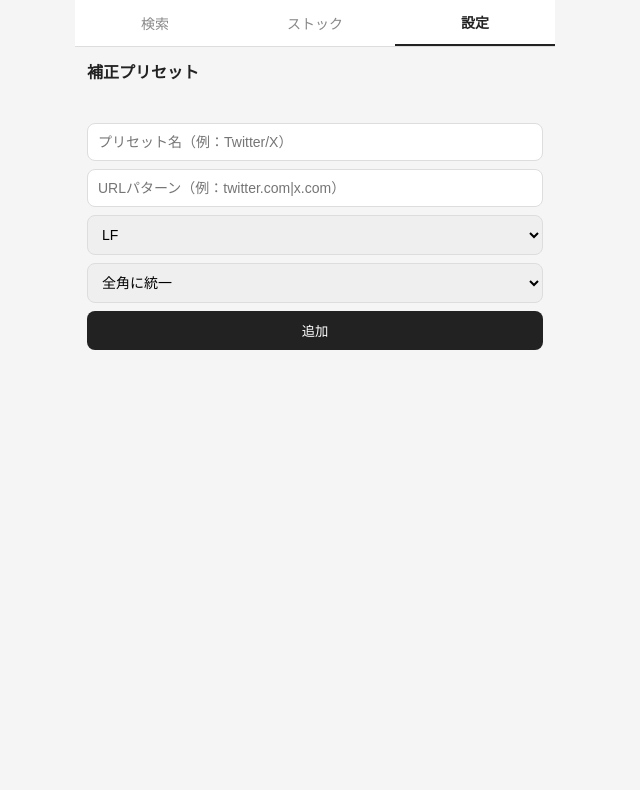
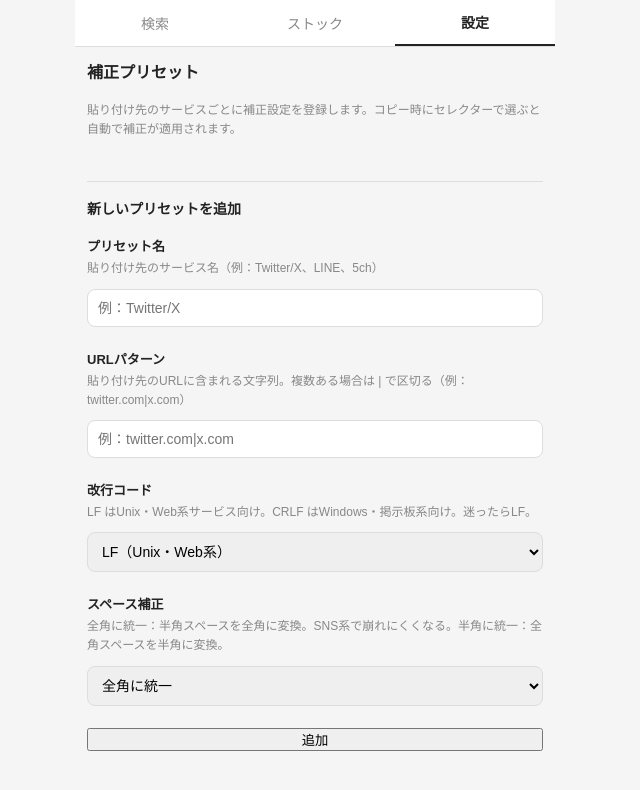
Before and after one commit to goroyattemiyo/aa-copy-tool, a browser extension: page pwa/index.html in a window 1280 px wide. Both pictures are taken after a click on the button "設定". Shown: the whole page, without its empty margins (325-965 px from the left). Drawn offline with Linux system fonts and the light colour scheme; no server answers.

Commit message:
feat: add descriptions to settings form

```diff
--- a/pwa/index.html
+++ b/pwa/index.html
@@ -36,20 +36,44 @@
 
     <section id="settings" class="screen">
       <h2>補正プリセット</h2>
+      <p class="hint">貼り付け先のサービスごとに補正設定を登録します。コピー時にセレクターで選ぶと自動で補正が適用されます。</p>
+
       <div id="presetList"></div>
-      <div class="preset-form">
-        <input type="text" id="presetName" placeholder="プリセット名（例：Twitter/X）" />
-        <input type="text" id="presetPattern" placeholder="URLパターン（例：twitter.com|x.com）" />
+
+      <div class="section-title">新しいプリセットを追加</div>
+
+      <div class="form-group">
+        <label>プリセット名</label>
+        <p class="hint">貼り付け先のサービス名（例：Twitter/X、LINE、5ch）</p>
+        <input type="text" id="presetName" placeholder="例：Twitter/X" />
+      </div>
+
+      <div class="form-group">
+        <label>URLパターン</label>
+        <p class="hint">貼り付け先のURLに含まれる文字列。複数ある場合は | で区切る（例：twitter.com|x.com）</p>
+        <input type="text" id="presetPattern" placeholder="例：twitter.com|x.com" />
+      </div>
+
+      <div class="form-group">
+        <label>改行コード</label>
+        <p class="hint">LF はUnix・Web系サービス向け。CRLF はWindows・掲示板系向け。迷ったらLF。</p>
         <select id="presetNewline">
-          <option value="LF">LF</option>
-          <option value="CRLF">CRLF</option>
+          <option value="LF">LF（Unix・Web系）</option>
+          <option value="CRLF">CRLF（Windows・掲示板系）</option>
         </select>
+      </div>
+
+      <div class="form-group">
+        <label>スペース補正</label>
+        <p class="hint">全角に統一：半角スペースを全角に変換。SNS系で崩れにくくなる。半角に統一：全角スペースを半角に変換。</p>
         <select id="presetSpace">
           <option value="full">全角に統一</option>
           <option value="half">半角に統一</option>
+          <option value="none">補正しない</option>
         </select>
-        <button id="addPresetBtn">追加</button>
       </div>
+
+      <button id="addPresetBtn">追加</button>
     </section>
 
     <div id="toast" class="toast"></div>
--- a/pwa/style.css
+++ b/pwa/style.css
@@ -29,3 +29,8 @@ h2 { font-size: 16px; margin-bottom: 8px; }
 .preset-card .preset-detail { color: #888; font-size: 12px; }
 .toast { position: fixed; bottom: 24px; left: 50%; transform: translateX(-50%); background: #222; color: #fff; padding: 10px 20px; border-radius: 20px; font-size: 14px; opacity: 0; transition: opacity 0.3s; pointer-events: none; }
 .toast.show { opacity: 1; }
+.hint { font-size: 12px; color: #888; line-height: 1.6; margin-bottom: 6px; }
+.section-title { font-size: 14px; font-weight: bold; margin: 16px 0 8px; padding-top: 16px; border-top: 1px solid #ddd; }
+.form-group { display: flex; flex-direction: column; gap: 4px; margin-bottom: 12px; }
+.form-group label { font-size: 13px; font-weight: bold; }
+.form-group input, .form-group select { padding: 10px; border: 1px solid #ddd; border-radius: 8px; font-size: 14px; }
```
